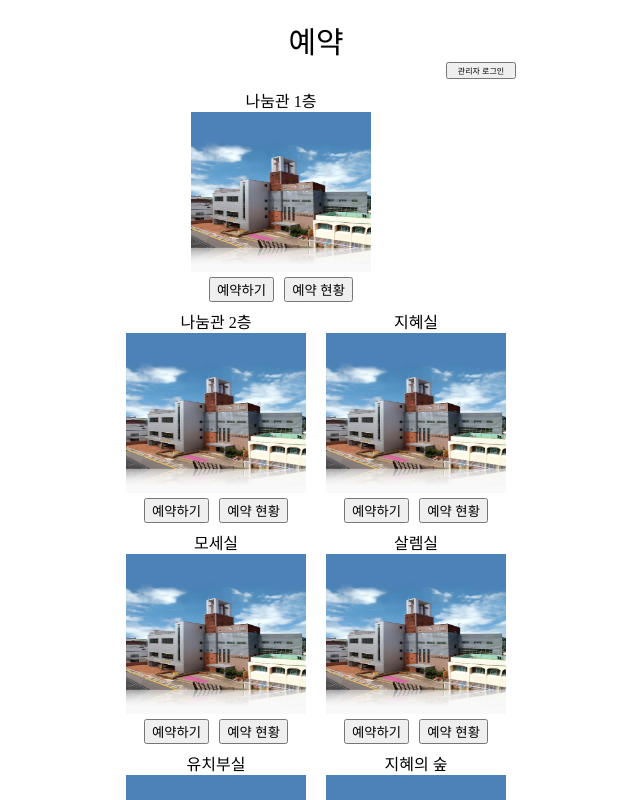
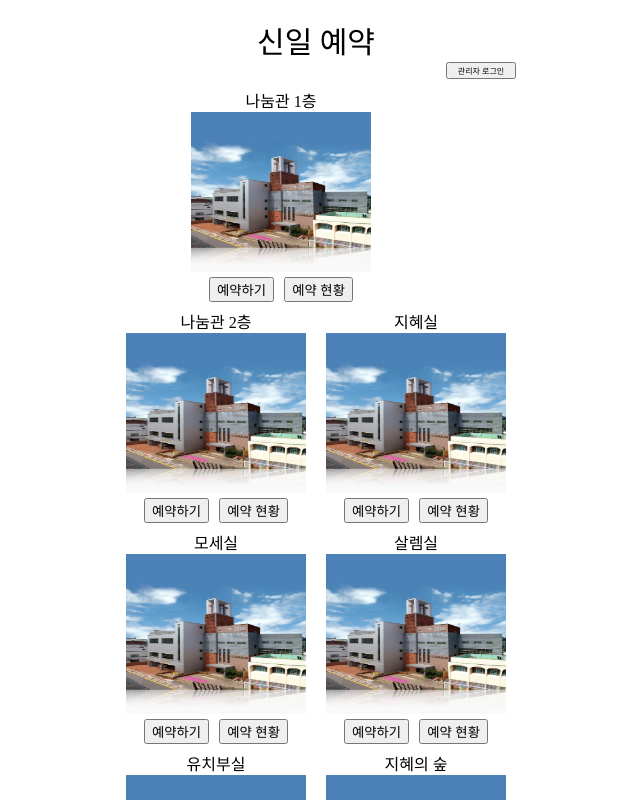
Before and after one commit to junghyun4250/sinil, a React (Create React App) app: page / in a window 1280 px wide. Shown: the top 800 px of the page, without its empty margins (324-964 px from the left). Built offline with nearby package versions, Linux system fonts and the light colour scheme.

Commit message:
fix: 커밋 테스트

```diff
--- a/src/pages/roomPick/roomPick.jsx
+++ b/src/pages/roomPick/roomPick.jsx
@@ -38,7 +38,7 @@ const RoomPick = () => {
     <>
       <div className="rooms-wrap">
         <div className="rooms-header">
-          <span>예약</span>
+          <span>신일 예약</span>
           <div className="admin">
             <button className="admin" onClick={reservedState}>
               관리자 로그인
```
